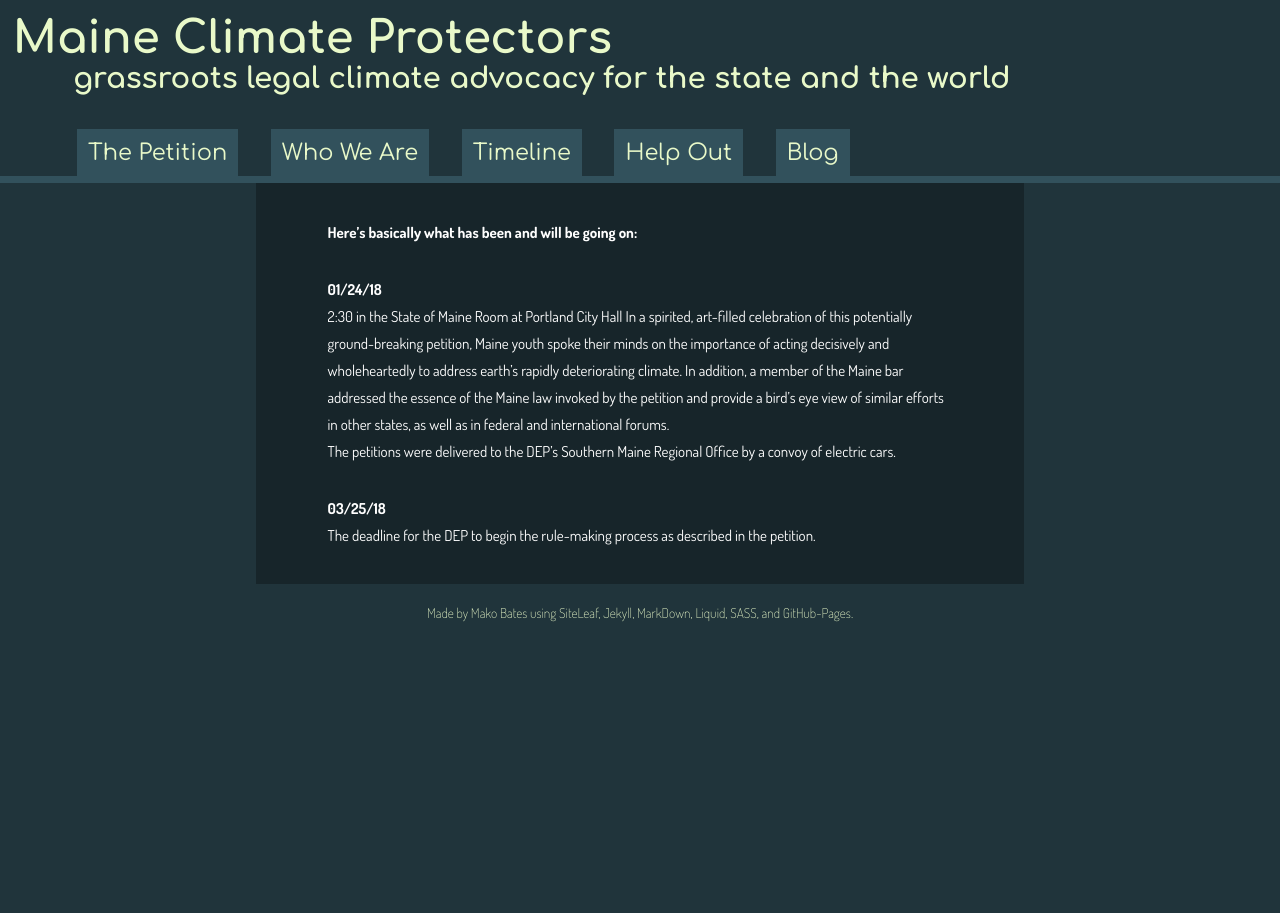
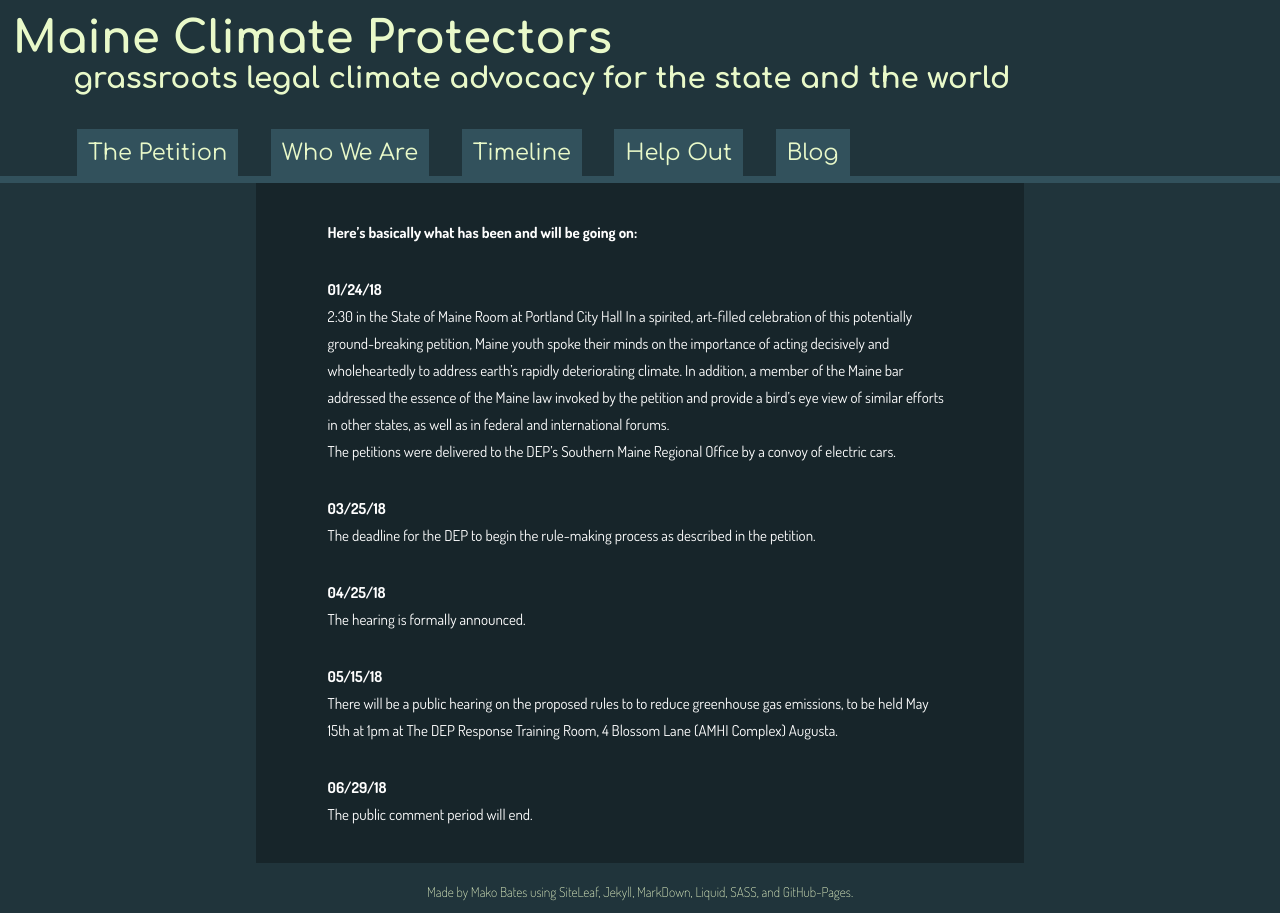
Before and after one commit to ShapeOfMatter/maine-climate-protectors, a Jekyll site: the page built from timeline.markdown, in a window 1280 px wide. Built offline with Jekyll 4.4.1, drawn with Linux system fonts in a browser that asks for light colours.

Commit message:
Updated Timeline

```diff
--- a/timeline.markdown
+++ b/timeline.markdown
@@ -14,6 +14,14 @@ events:
 - date: 2018-03-25 00:00:00 -04:00
   text: The deadline for the DEP to begin the rule-making process as described in
     the petition.
+- date: 2018-04-25 00:00:00 -04:00
+  text: 'The hearing is formally announced. '
+- date: 2018-05-15 00:00:00 -04:00
+  text: "There will be a public hearing on the proposed rules to to reduce greenhouse
+    gas emissions, to be held May 15th at 1pm at \n    The DEP Response Training Room,\n
+    \   4 Blossom Lane (AMHI Complex)\n    Augusta."
+- date: 2018-06-29 00:00:00 -04:00
+  text: The public comment period will end.
 ---
 
 {% comment %}
```
